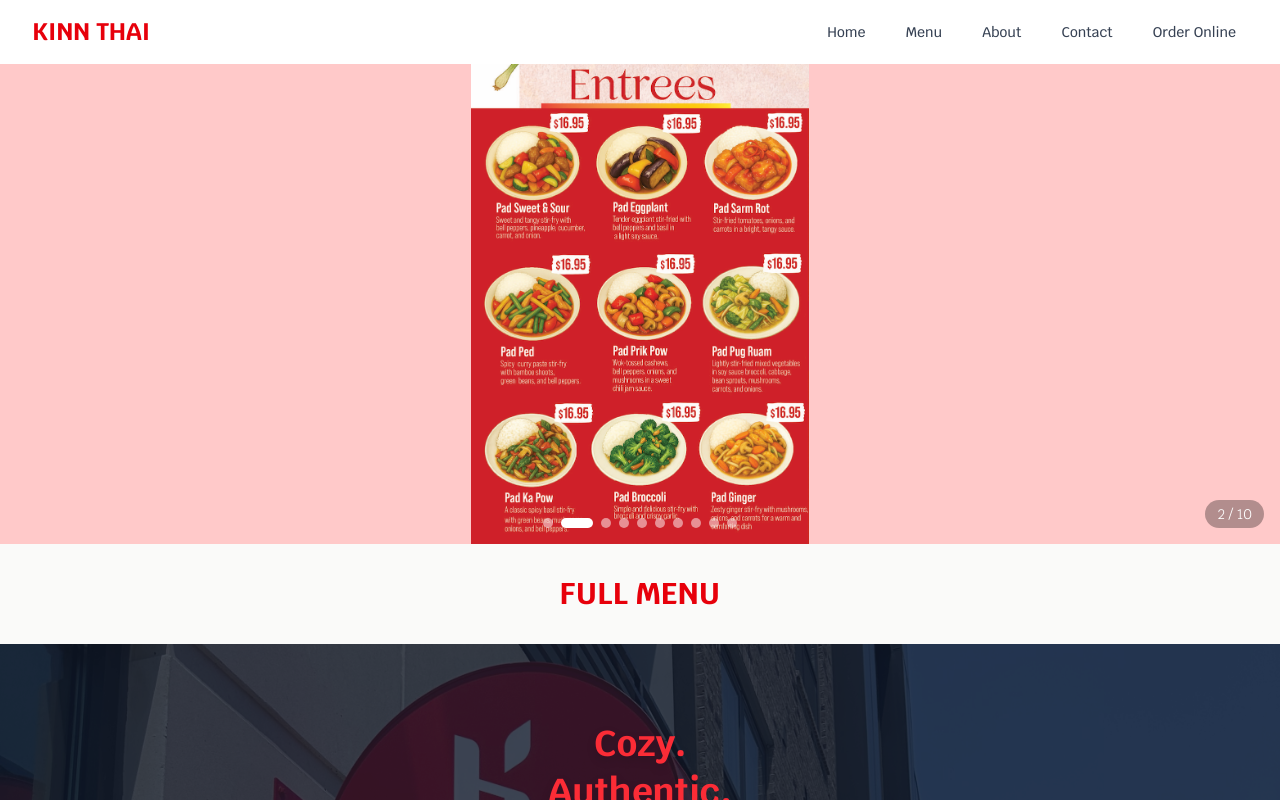
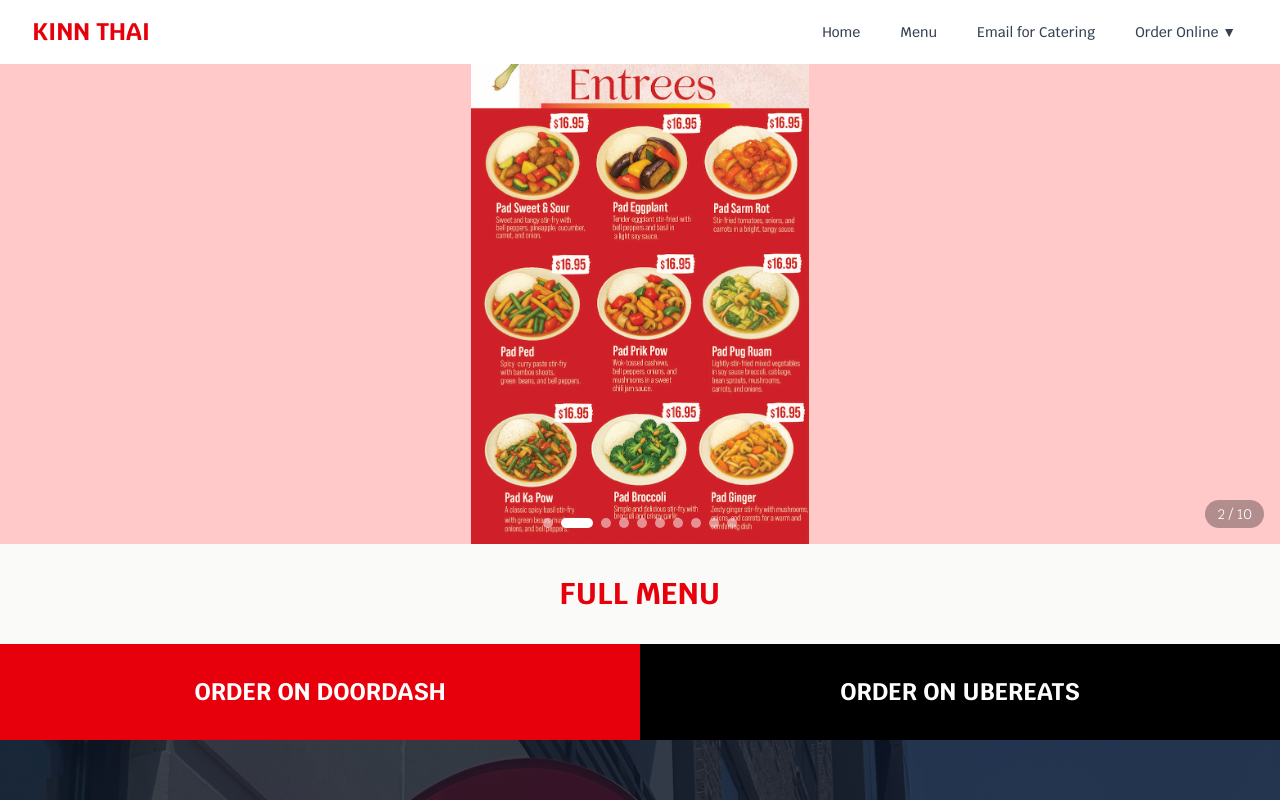
Before and after one commit to tsrinarmwong/KINNThai, a Next.js app: page / in a window 1280 px wide. Shown: the top 800 px of the page. Built offline with nearby package versions, Linux system fonts and the light colour scheme; grey boxes are pictures that could not be loaded.

Commit message:
Add online ordering

```diff
--- a/package.json
+++ b/package.json
@@ -9,6 +9,7 @@
     "lint": "next lint"
   },
   "dependencies": {
+    "@vercel/analytics": "^1.5.0",
     "next": "15.3.3",
     "react": "^19.0.0",
     "react-dom": "^19.0.0"
--- a/src/app/layout.tsx
+++ b/src/app/layout.tsx
@@ -1,6 +1,7 @@
 import type { Metadata } from "next";
 import { Krub } from "next/font/google";
 import "./globals.css";
+import { Analytics } from "@vercel/analytics/react";
 
 const krub = Krub({
   subsets: ["latin"],
@@ -49,6 +50,7 @@ export default function RootLayout({
         <main>
           {children}
         </main>
+        <Analytics />
       </body>
     </html>
   );
--- a/src/app/page.tsx
+++ b/src/app/page.tsx
@@ -27,22 +27,24 @@ export default function Home() {
         </section>
 
         {/* Action Banner */}
-        {/**
         <section className="flex">
           <a
-            href="/reserve"
-            className="flex-1 bg-red-100 text-red-600 py-8 text-center hover:bg-red-200 transition-colors"
+            href="https://www.doordash.com/store/kinn-thai-eatery-west-lafayette-34903695/72770630/?pickup=true"
+            target="_blank"
+            rel="noopener noreferrer"
+            className="flex-1 bg-red-600 text-white py-8 text-center hover:opacity-90 transition-opacity"
           >
-            <h3 className="text-2xl font-bold">RESERVE TABLE</h3>
+            <h3 className="text-2xl font-bold">ORDER ON DOORDASH</h3>
           </a>
           <a
-            href="/order"
-            className="flex-1 bg-red-600 text-white py-8 text-center hover:opacity-90 transition-opacity"
+            href="https://www.ubereats.com/store/kinn-thai-eatery/HXR5cnScTn6c2y8zGqEQYw?srsltid=AfmBOooYd4BQdf7BctwGYP7K4Ox_i4dq5FjVNQ8ClkybKq7lBzieCpap"
+            target="_blank"
+            rel="noopener noreferrer"
+            className="flex-1 bg-black text-white py-8 text-center hover:opacity-90 transition-opacity"
           >
-            <h3 className="text-2xl font-bold">ORDER NOW</h3>
+            <h3 className="text-2xl font-bold">ORDER ON UBEREATS</h3>
           </a>
         </section>
-        */}
 
         {/* Brand Message Section */}
         <section className="relative py-20">
@@ -185,9 +187,9 @@ export default function Home() {
                   </div>
                   <div>
                     <h3 className="text-xl font-semibold mb-2 text-gray-900 dark:text-white">Hours</h3>
-                    <div className="grid grid-cols-2 gap-2 text-gray-700 dark:text-gray-200">
-                      <div>⏰</div>
-                      <div>12PM-10PM</div>
+                    <div className="text-gray-700 dark:text-gray-200 flex items-center space-x-2">
+                      <span className="text-2xl">⏰</span>
+                      <span className="font-semibold">EVERYDAY 12PM-10PM</span>
                     </div>
                   </div>
                   <div>
--- a/src/components/Carousel.tsx
+++ b/src/components/Carousel.tsx
@@ -16,11 +16,11 @@ export default function Carousel() {
     { type: 'image', src: '/assets/landing/carousel/Entree_Menu.webp', alt: 'Entree Menu', bg: 'bg-red-200' },
     { type: 'image', src: '/assets/landing/carousel/Lunch_Menu_8-5x11_01.webp', alt: 'Lunch Menu', bg: 'bg-red-400' },
     { type: 'image', src: '/assets/landing/carousel/weRopen.webp', alt: 'weRopen', bg: 'bg-red-700' },
-    { type: 'image', src: '/assets/landing/backgrounds/vibe_tables_01.webp', alt: 'Vibe Tables', bg: 'bg-red-100' },
     { type: 'image', src: '/assets/landing/carousel/Rice_Menu.webp', alt: 'Rice Menu', bg: 'bg-red-100' },
-    { type: 'image', src: '/assets/landing/backgrounds/vibe_tables_02.webp', alt: 'Vibe Tables', bg: 'bg-red-200' },
     { type: 'image', src: '/assets/landing/carousel/Curries_Menu.webp', alt: 'Curries Menu', bg: 'bg-red-300' },
     { type: 'image', src: '/assets/landing/carousel/Dinner_Menu_8-5x11_02.webp', alt: 'Dinner Menu', bg: 'bg-red-500' },
+    { type: 'image', src: '/assets/landing/backgrounds/vibe_tables_01.webp', alt: 'Vibe Tables', bg: 'bg-red-100' },
+    { type: 'image', src: '/assets/landing/backgrounds/vibe_tables_02.webp', alt: 'Vibe Tables', bg: 'bg-red-200' },
     { type: 'image', src: '/assets/landing/backgrounds/vibe_counter_01.webp', alt: 'Vibe Counter', bg: 'bg-red-300' },
   ];
 
--- a/src/components/Navigation.tsx
+++ b/src/components/Navigation.tsx
@@ -9,10 +9,20 @@ export default function Navigation() {
   const menuItems = [
     { name: 'Home', path: '/' },
     { name: 'Menu', path: '/menu' },
-    { name: 'About', path: '/about' },
-    { name: 'Contact', path: '/contact' },
-    { name: 'Order Online', path: '/order' },
   ];
+  const orderLinks = [
+    {
+      name: 'Doordash',
+      href: 'https://www.doordash.com/store/kinn-thai-eatery-west-lafayette-34903695/72770630/?pickup=true',
+      color: 'text-red-600',
+    },
+    {
+      name: 'Ubereats',
+      href: 'https://www.ubereats.com/store/kinn-thai-eatery/HXR5cnScTn6c2y8zGqEQYw?srsltid=AfmBOooYd4BQdf7BctwGYP7K4Ox_i4dq5FjVNQ8ClkybKq7lBzieCpap',
+      color: 'text-black',
+    },
+  ];
+  const [isOrderOpen, setIsOrderOpen] = useState(false);
 
   return (
     <nav className="bg-white shadow-md" role="navigation" aria-label="Main navigation">
@@ -35,6 +45,38 @@ export default function Navigation() {
                 {item.name}
               </Link>
             ))}
+            {/* Email for Catering */}
+            <a
+              href="mailto:kinnthai.group@gmail.com"
+              className="px-3 py-2 rounded-md text-sm font-medium text-gray-700 hover:text-red-600 hover:bg-gray-50"
+            >
+              Email for Catering
+            </a>
+            {/* Order Online Dropdown */}
+            <div className="relative">
+              <button
+                onClick={() => setIsOrderOpen((open) => !open)}
+                onBlur={() => setTimeout(() => setIsOrderOpen(false), 150)}
+                className="px-3 py-2 rounded-md text-sm font-medium text-gray-700 hover:text-red-600 hover:bg-gray-50 focus:outline-none"
+              >
+                Order Online <span aria-hidden>▼</span>
+              </button>
+              {isOrderOpen && (
+                <div className="absolute right-0 mt-2 w-40 bg-white border rounded-md shadow-lg z-20">
+                  {orderLinks.map((link) => (
+                    <a
+                      key={link.name}
+                      href={link.href}
+                      target="_blank"
+                      rel="noopener noreferrer"
+                      className={`block px-4 py-2 text-sm hover:bg-gray-100 ${link.color}`}
+                    >
+                      {link.name} <span aria-hidden>→</span>
+                    </a>
+                  ))}
+                </div>
+              )}
+            </div>
           </div>
 
           {/* Mobile menu button */}
@@ -86,6 +128,32 @@ export default function Navigation() {
               {item.name}
             </Link>
           ))}
+          {/* Email for Catering */}
+          <a
+            href="mailto:kinnthai.group@gmail.com"
+            className="block px-3 py-2 rounded-md text-base font-medium text-gray-700 hover:text-red-600 hover:bg-gray-50"
+            onClick={() => setIsMenuOpen(false)}
+          >
+            Email for Catering
+          </a>
+          {/* Order Online submenu */}
+          <div className="mt-2">
+            <div className="px-3 py-2 text-base font-medium text-gray-700">Order Online</div>
+            <div className="pl-4">
+              {orderLinks.map((link) => (
+                <a
+                  key={link.name}
+                  href={link.href}
+                  target="_blank"
+                  rel="noopener noreferrer"
+                  className={`block px-3 py-2 rounded-md text-base hover:bg-gray-100 ${link.color}`}
+                  onClick={() => setIsMenuOpen(false)}
+                >
+                  {link.name} <span aria-hidden>→</span>
+                </a>
+              ))}
+            </div>
+          </div>
         </div>
       </div>
     </nav>
```
Also changed, not shown: 1 other file (tests, documents, lock files or other folders).
